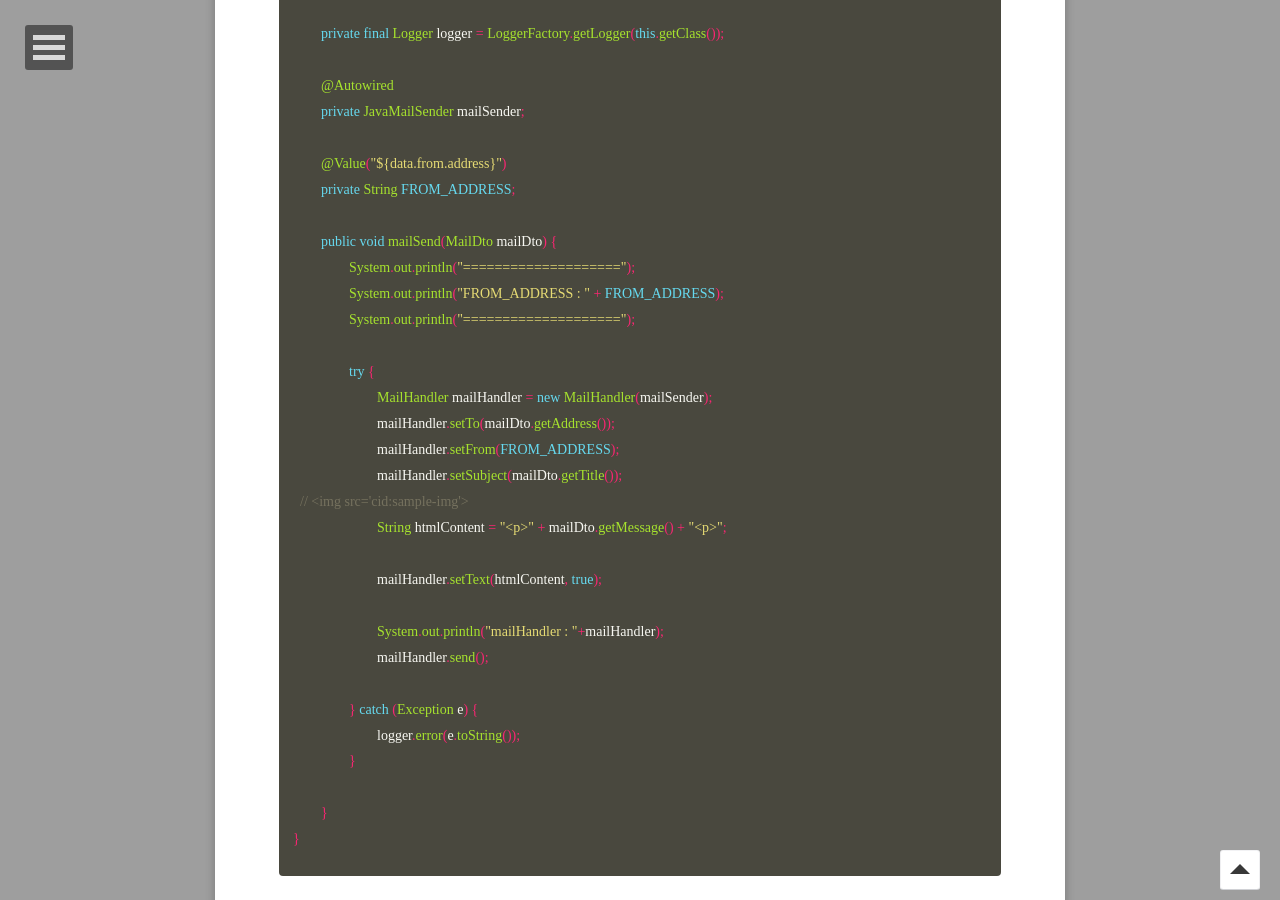
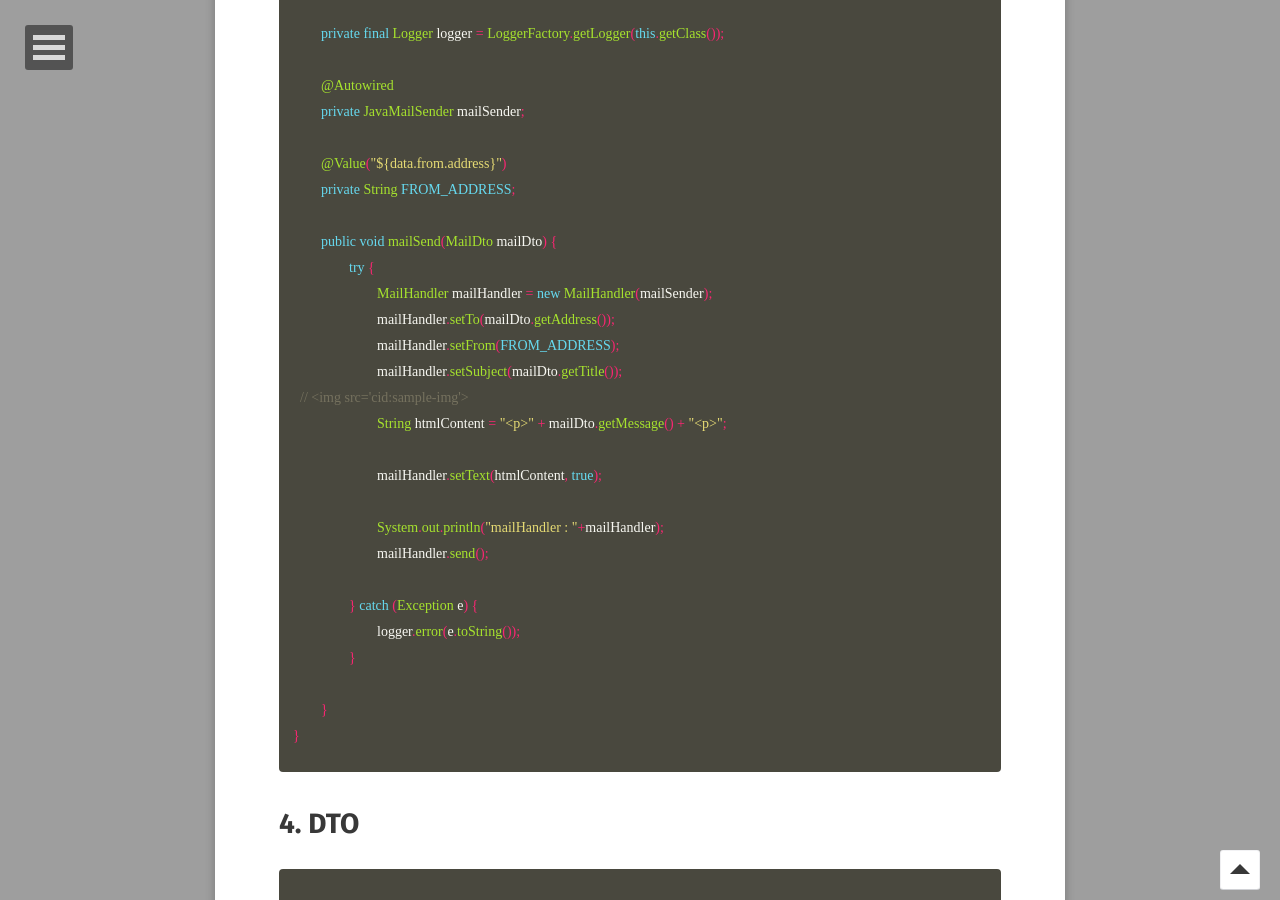
Before and after one commit to GayeonYoon/GayeonYoon.github.io, a Jekyll site: the page built from _posts/2021-08-09-SPRING-GMIAIL.md, in a window 1280 px wide and 900 px high, scrolled down 4879 px. Built offline with Jekyll 4.4.1, drawn with Linux system fonts in a browser that asks for light colours; some web fonts are replaced.

Commit message:
Update 2021-08-09-SPRING-GMIAIL.md

```diff
--- a/_posts/2021-08-09-SPRING-GMIAIL.md
+++ b/_posts/2021-08-09-SPRING-GMIAIL.md
@@ -180,10 +180,6 @@ public class MailService {
 	private String FROM_ADDRESS;
 
 	public void mailSend(MailDto mailDto) {
-		System.out.println("====================");
-		System.out.println("FROM_ADDRESS : " + FROM_ADDRESS);
-		System.out.println("====================");
-
 		try {
 			MailHandler mailHandler = new MailHandler(mailSender);
 			mailHandler.setTo(mailDto.getAddress());
```
